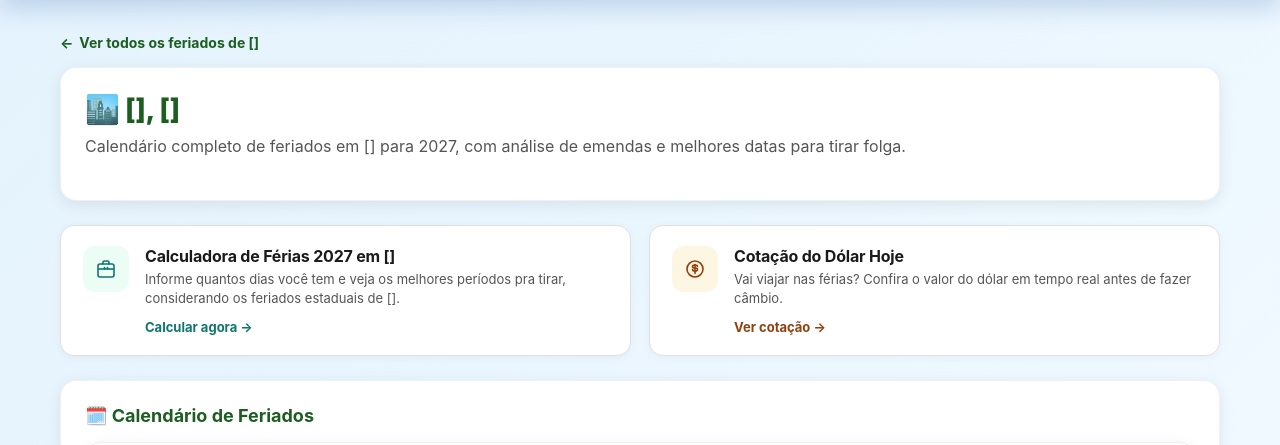
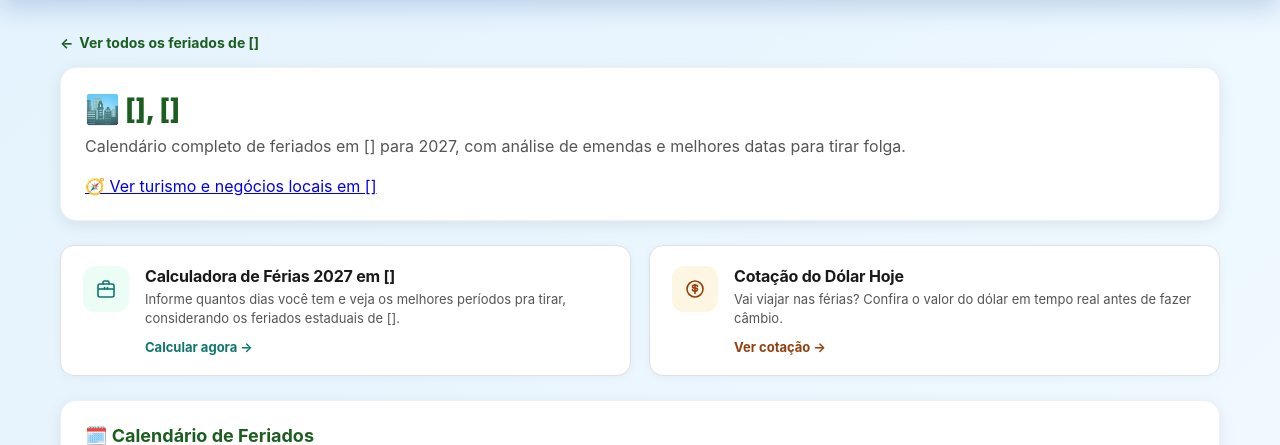
Before and after one commit to leanttro/leanttro_f, a Flask app: page /1/1/ in a window 1280 px wide. Shown: the part 188-633 px from the top of the page. Run offline with Flask 3, Linux system fonts and the light colour scheme; a database or web service that is not in the repository returns one stand-in record (values such as "Sample title"); some libraries are stand-ins or nearby versions.

Commit message:
Update cidade.html

```diff
--- a/templates/cidade.html
+++ b/templates/cidade.html
@@ -7,6 +7,7 @@
 <div class="card">
   <h1>🏙️ {{ cidade.nome }}, {{ estado.nome }}</h1>
   <p>Calendário completo de feriados em {{ cidade.nome }} para {{ ano }}, com análise de emendas e melhores datas para tirar folga.</p>
+  <a href="/{{ estado.uf.lower() }}/{{ cidade.slug }}/turismo/" class="chip-categoria">🧭 Ver turismo e negócios locais em {{ cidade.nome }}</a>
 </div>
 
 <!-- ── FERRAMENTAS EM DESTAQUE: CALCULADORA DE FÉRIAS + DÓLAR ───── -->
```
